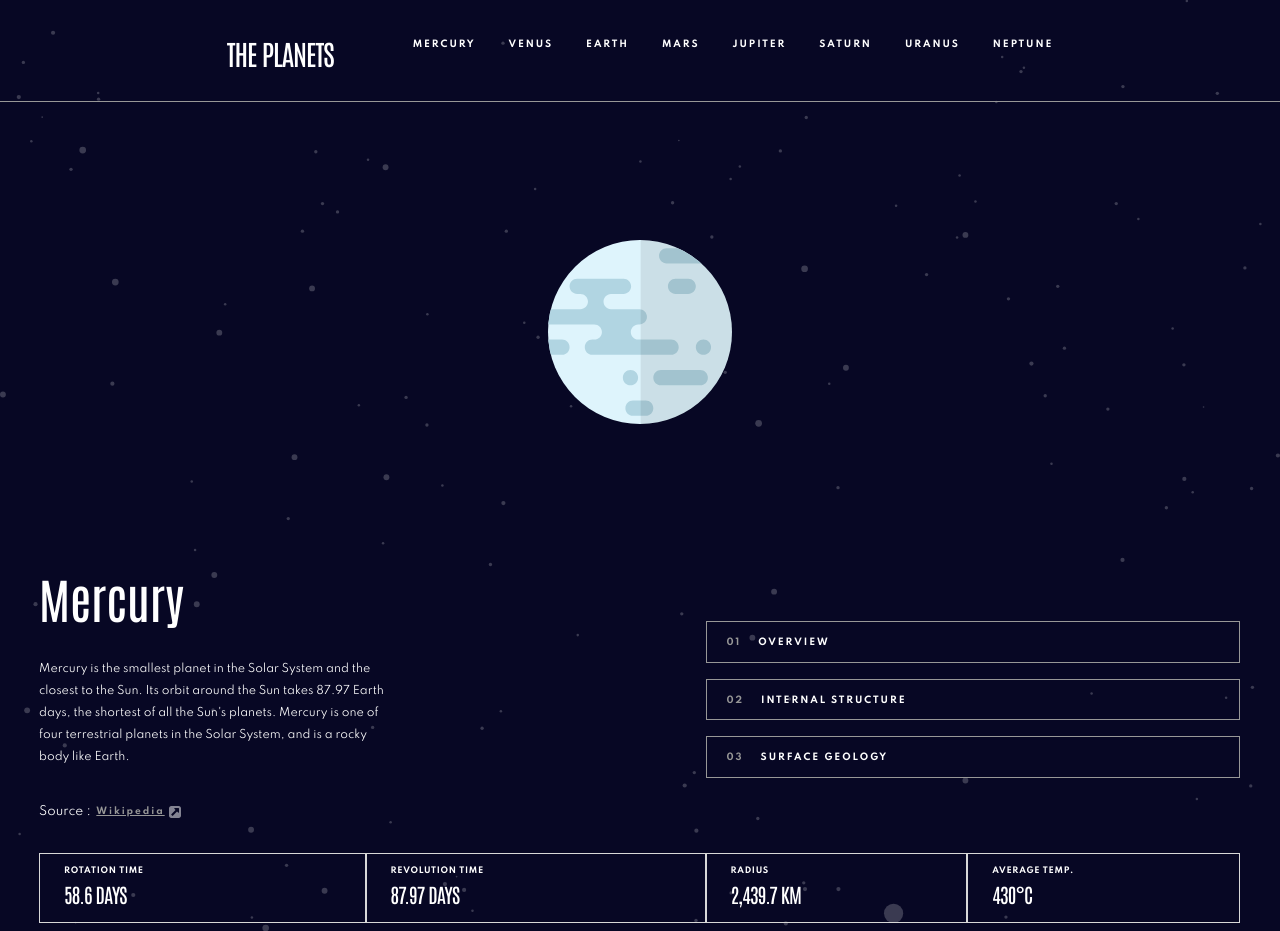
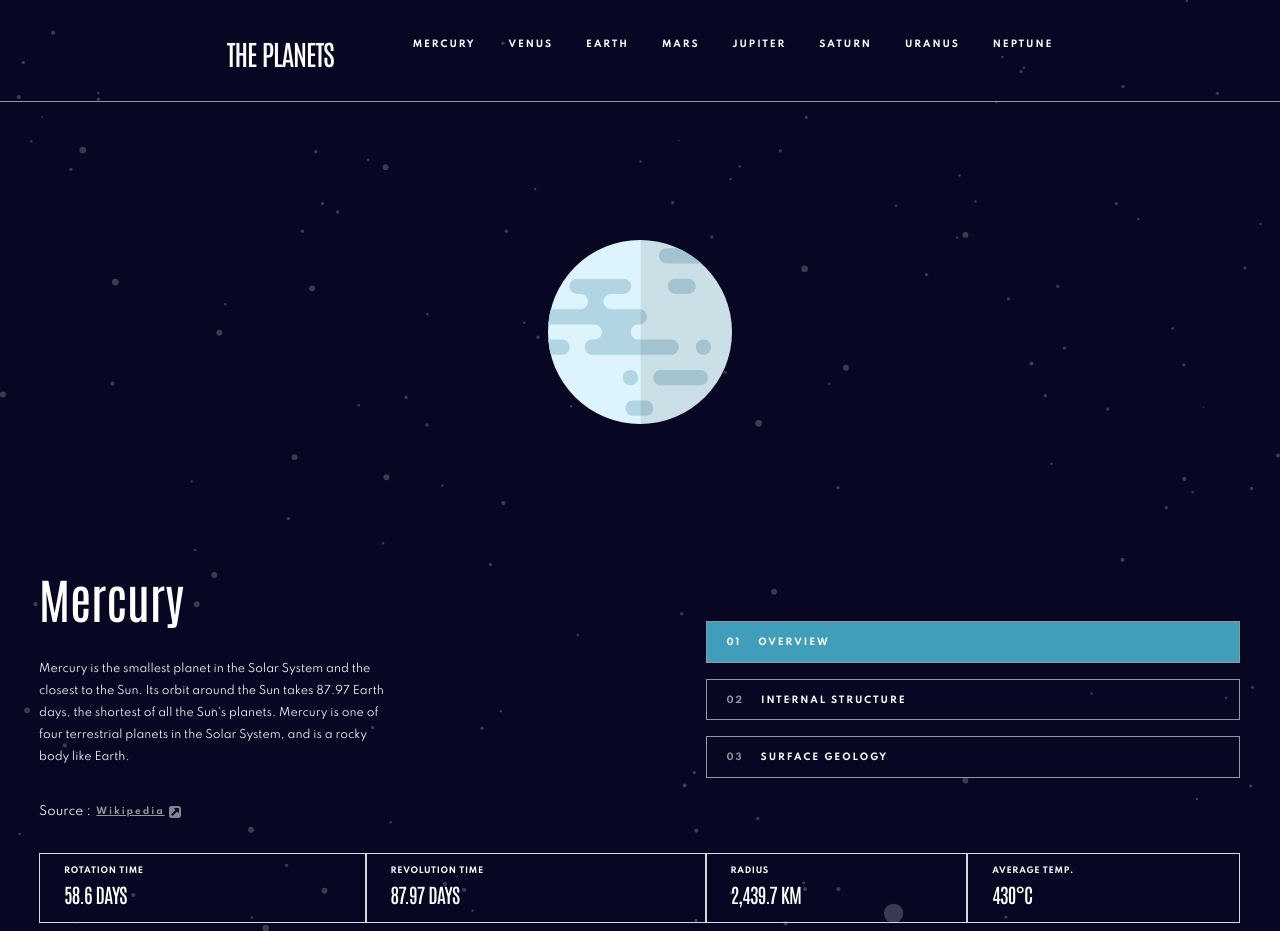
Before and after one commit to mrcordova/planets-fact-site, a plain HTML site: page index.html in a window 1280 px wide. Drawn offline with Linux system fonts and the light colour scheme.

Commit message:
style current tab tablet

```diff
--- a/css/style.css
+++ b/css/style.css
@@ -395,6 +395,14 @@ header {
         color: var(--gray);
       }
     }
+
+    & .current-tab {
+      background-color: var(--planet-color);
+
+      & span {
+        color: var(--white);
+      }
+    }
   }
 
   #mobile-tabs {
```
